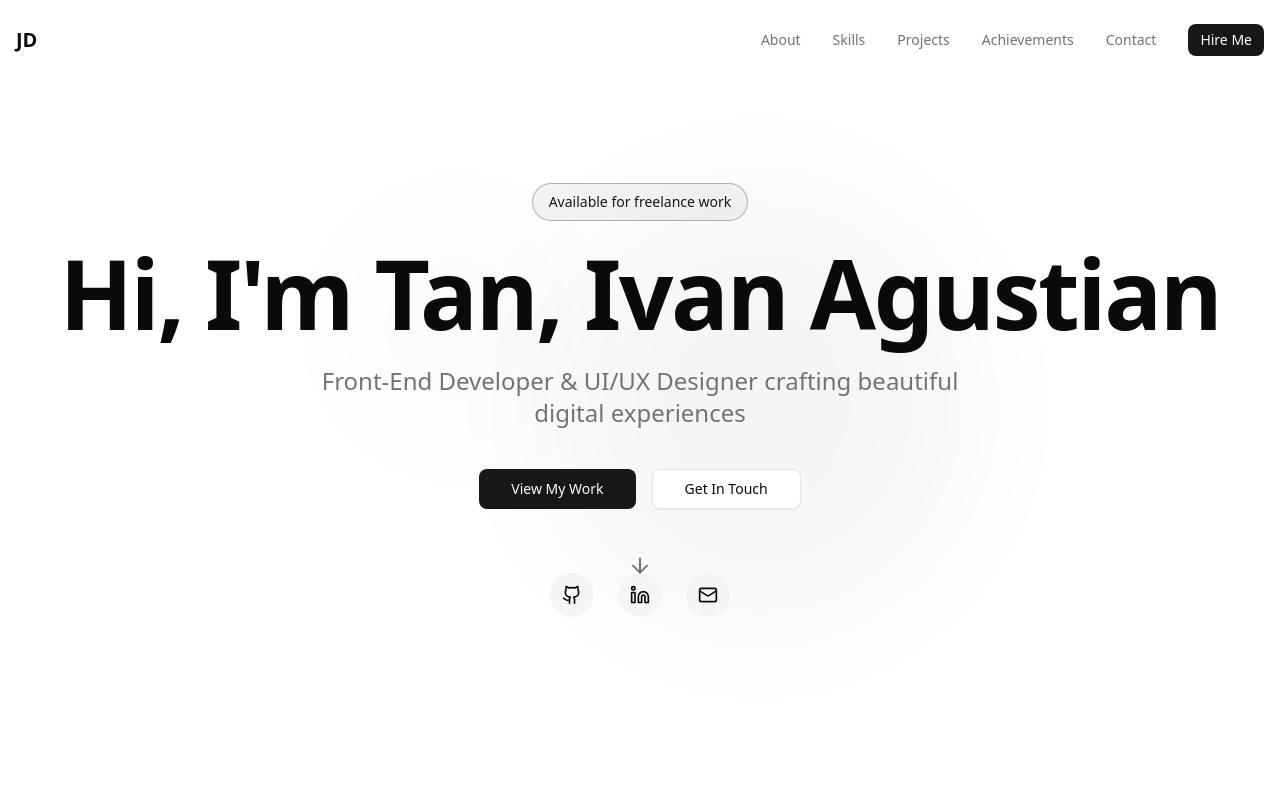
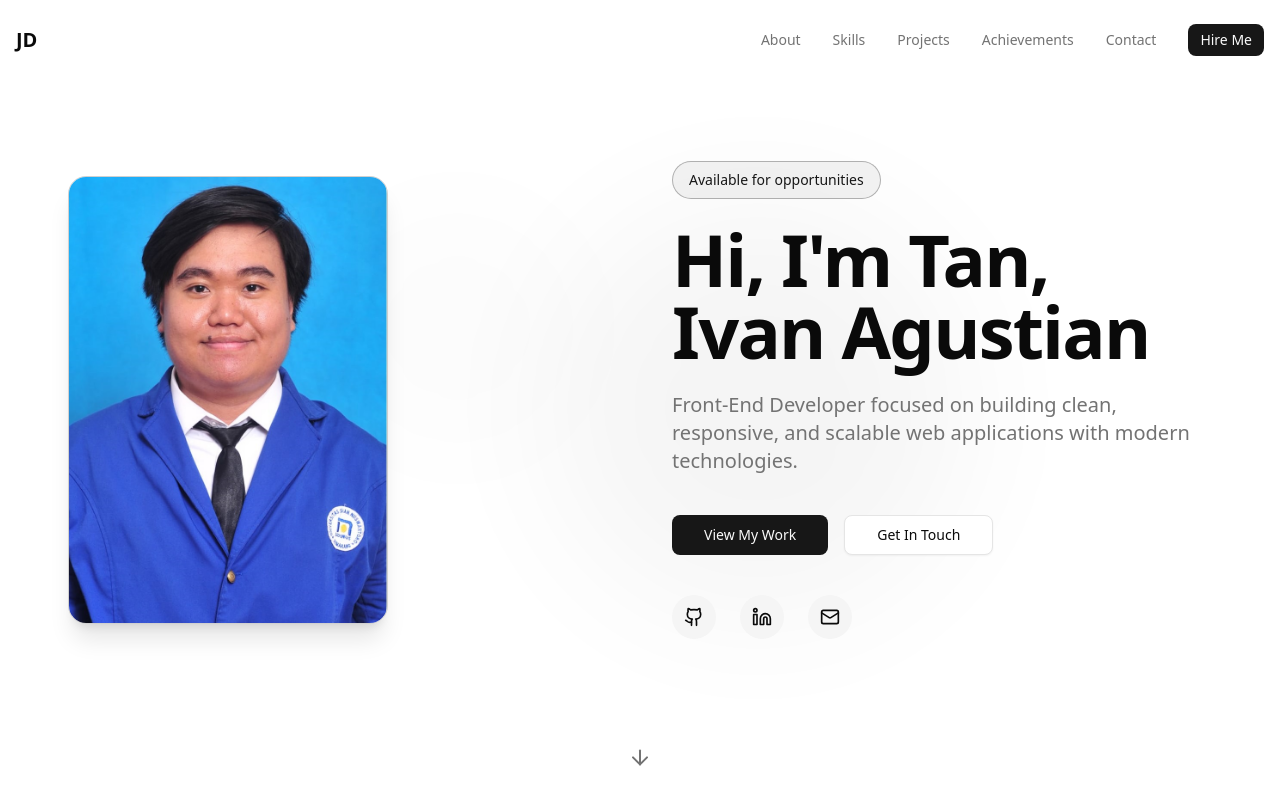
Before and after one commit to TanIvanAgustian/my-portofolio, a Next.js app: page / in a window 1280 px wide. Shown: the top 800 px of the page. Built offline with nearby package versions, Linux system fonts and the light colour scheme.

Commit message:
add: profile image

```diff
--- a/src/components/HeroSection.tsx
+++ b/src/components/HeroSection.tsx
@@ -3,10 +3,11 @@
 import { motion } from "framer-motion";
 import { ArrowDown, Github, Linkedin, Mail } from "lucide-react";
 import { Button } from "@/components/ui/button";
+import Image from "next/image";
 
 const HeroSection = () => {
   return (
-    <section className="relative min-h-screen flex items-center justify-center overflow-hidden">
+    <section className="relative min-h-screen flex items-center overflow-hidden">
       {/* Background gradient */}
       <div className="absolute inset-0 hero-gradient" />
 
@@ -22,40 +23,63 @@ const HeroSection = () => {
         transition={{ duration: 10, repeat: Infinity }}
       />
 
-      <div className="section-container relative z-10 text-center">
-        <motion.div initial={{ opacity: 0, y: 20 }} animate={{ opacity: 1, y: 0 }} transition={{ duration: 0.6 }}>
-          <span className="inline-block px-4 py-2 mb-6 text-sm font-medium text-primary border border-primary/30 rounded-full bg-primary/5">
-            Available for freelance work
-          </span>
+      <div className="section-container relative z-10 max-w-7xl mx-auto px-6 lg:px-12">
+        <div className="grid grid-cols-1 lg:grid-cols-2 items-center gap-16">
+          {/* LEFT – IMAGE */}
+          <motion.div
+            className="flex justify-center lg:justify-start"
+            initial={{ opacity: 0, scale: 0.95 }}
+            animate={{ opacity: 1, scale: 1 }}
+            transition={{ duration: 0.6 }}
+          >
+            <div className="relative w-72 h-96 md:w-80 md:h-112 rounded-2xl overflow-hidden border border-primary/20 shadow-xl">
+              <Image src="/Photo.jpeg" alt="Tan Ivan Agustian" fill className="object-cover" priority />
+            </div>
           </motion.div>
 
-        <motion.h1
-          className="text-5xl md:text-7xl lg:text-8xl font-bold mb-6 tracking-tight"
+          {/* RIGHT – TEXT */}
+          <div className="text-center lg:text-left max-w-xl mx-auto lg:mx-0">
+            <motion.span
+              className="inline-block px-4 py-2 mb-6 text-sm font-medium text-primary border border-primary/30 rounded-full bg-primary/5"
               initial={{ opacity: 0, y: 20 }}
               animate={{ opacity: 1, y: 0 }}
-          transition={{ duration: 0.6, delay: 0.1 }}
             >
-          Hi, I'm <span className="gradient-text">Tan, Ivan Agustian</span>
+              Available for opportunities
+            </motion.span>
+
+            <motion.h1
+              className="text-4xl md:text-6xl xl:text-7xl font-bold mb-6 tracking-tight"
+              initial={{ opacity: 0, y: 20 }}
+              animate={{ opacity: 1, y: 0 }}
+              transition={{ delay: 0.1 }}
+            >
+              Hi, I&apos;m <span className="gradient-text">Tan, Ivan Agustian</span>
             </motion.h1>
 
             <motion.p
-          className="text-xl md:text-2xl text-muted-foreground max-w-2xl mx-auto mb-10"
+              className="text-lg md:text-xl text-muted-foreground mb-10"
               initial={{ opacity: 0, y: 20 }}
               animate={{ opacity: 1, y: 0 }}
-          transition={{ duration: 0.6, delay: 0.2 }}
+              transition={{ delay: 0.2 }}
             >
-          Front-End Developer & UI/UX Designer crafting beautiful digital experiences
+              Front-End Developer focused on building clean, responsive, and scalable web applications with modern technologies.
             </motion.p>
 
+            {/* CTA */}
             <motion.div
-          className="flex flex-col sm:flex-row items-center justify-center gap-4 mb-16"
+              className="flex flex-col sm:flex-row gap-4 justify-center lg:justify-start mb-10"
               initial={{ opacity: 0, y: 20 }}
               animate={{ opacity: 1, y: 0 }}
-          transition={{ duration: 0.6, delay: 0.3 }}
+              transition={{ delay: 0.3 }}
             >
-          <Button size="lg" className="px-8 glow-effect" onClick={() => document.getElementById("projects")?.scrollIntoView({ behavior: "smooth" })}>
+              <Button
+                size="lg"
+                className="px-8 glow-effect"
+                onClick={() => document.getElementById("projects")?.scrollIntoView({ behavior: "smooth" })}
+              >
                 View My Work
               </Button>
+
               <Button size="lg" variant="outline" className="px-8" asChild>
                 <a
                   href="https://mail.google.com/mail/?view=cm&fs=1&to=tanivanagustian@gmail.com&su=Frontend%20Opportunity"
@@ -67,16 +91,16 @@ const HeroSection = () => {
               </Button>
             </motion.div>
 
+            {/* SOCIAL */}
             <motion.div
-          className="flex items-center justify-center gap-6"
-          initial={{ opacity: 0, y: 20 }}
-          animate={{ opacity: 1, y: 0 }}
-          transition={{ duration: 0.6, delay: 0.4 }}
+              className="flex items-center gap-6 justify-center lg:justify-start"
+              initial={{ opacity: 0 }}
+              animate={{ opacity: 1 }}
+              transition={{ delay: 0.4 }}
             >
               <a
                 href="https://github.com/TanIvanAgustian"
                 target="_blank"
-            rel="noopener noreferrer"
                 className="p-3 rounded-full bg-secondary hover:bg-primary/20 transition-colors"
               >
                 <Github className="w-5 h-5" />
@@ -84,7 +108,6 @@ const HeroSection = () => {
               <a
                 href="https://www.linkedin.com/in/tan-ivan-agustian-33b742232/"
                 target="_blank"
-            rel="noopener noreferrer"
                 className="p-3 rounded-full bg-secondary hover:bg-primary/20 transition-colors"
               >
                 <Linkedin className="w-5 h-5" />
@@ -92,25 +115,19 @@ const HeroSection = () => {
               <a
                 href="https://mail.google.com/mail/?view=cm&fs=1&to=tanivanagustian@gmail.com"
                 target="_blank"
-            rel="noopener noreferrer"
                 className="p-3 rounded-full bg-secondary hover:bg-primary/20 transition-colors"
               >
                 <Mail className="w-5 h-5" />
               </a>
             </motion.div>
+          </div>
+        </div>
+      </div>
 
-        <motion.div
-          className="absolute bottom-10 left-1/2 -translate-x-1/2"
-          initial={{ opacity: 0 }}
-          animate={{ opacity: 1, y: [0, 10, 0] }}
-          transition={{
-            opacity: { delay: 1, duration: 0.6 },
-            y: { delay: 1, duration: 2, repeat: Infinity },
-          }}
-        >
+      {/* Scroll indicator */}
+      <motion.div className="absolute bottom-10 left-1/2 -translate-x-1/2" animate={{ y: [0, 10, 0] }} transition={{ duration: 2, repeat: Infinity }}>
         <ArrowDown className="w-6 h-6 text-muted-foreground" />
       </motion.div>
-      </div>
     </section>
   );
 };
```
Also changed, not shown: public/Photo.jpeg (added). Lines whose indentation alone changed are shown as unchanged.
